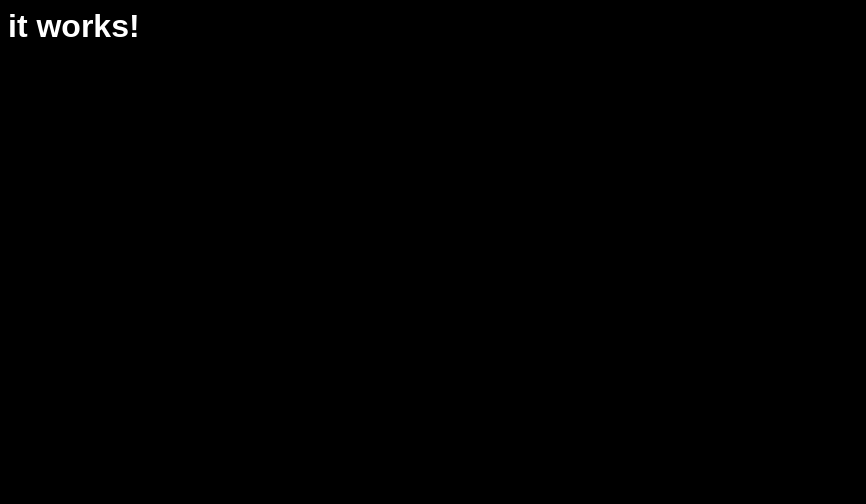
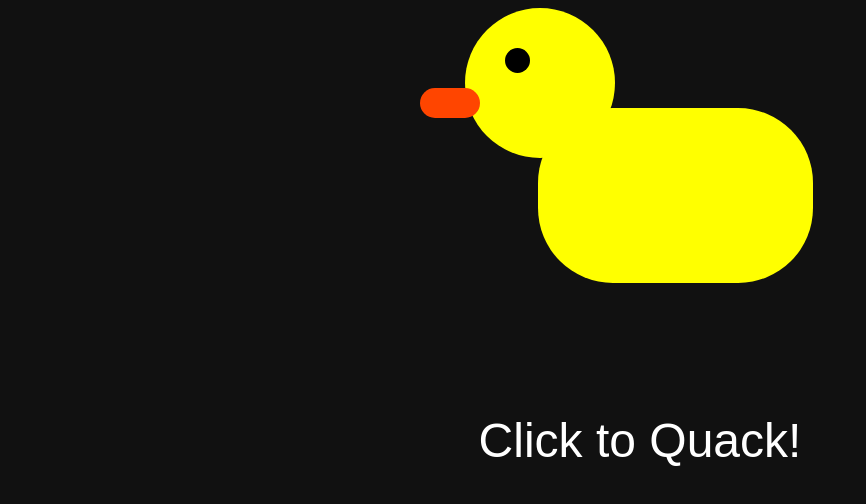
Before and after one commit to kelvinyhf/quack, a website: page src/index.html in a window 1280 px wide. Shown: the whole page, without its empty margins (0-866 px from the left). Drawn offline with Linux system fonts and the light colour scheme.

Commit message:
style: css rubber duck and simple click effect

```diff
--- a/src/index.html
+++ b/src/index.html
@@ -1,10 +1,79 @@
 <body>
-  <h1>it works!</h1>
+  <div class=c>
+    <div class=h>
+      <div class=e></div>
+      <div class=m></div>
+    </div>
+    <div class=b></div>
+  </div>
+  <p id=t>Click to Quack!</p>
   <style>
-    body { background: black; color: white; font-family: sans-serif; }
+    body {
+      background: #111;
+      color: white;
+      font-family: sans-serif;
+      transition: background 0.5s ease;
+      display: flex;
+      flex-direction: column;
+      justify-content: center;
+      align-items: center;
+      gap: 32px;
+    }
+    .c {
+      display: flex;
+      flex-direction: column;
+      align-items: center;
+    }
+    .h {
+      position: relative;
+      transform: translate(-100px, 0);
+      background: yellow;
+      width: 150px;
+      height: 150px;
+      border-radius: 999px;
+    }
+    .e {
+      position: absolute;
+      top: 40px;
+      left: 40px;
+      background: black;
+      width: 25px;
+      height: 25px;
+      border-radius: 999px;
+    }
+    .m {
+      position: absolute;
+      top: 80px;
+      right: 90%;
+      background: orangered;
+      width: 60px;
+      height: 30px;
+      border-radius: 999px;
+    }
+    .b {
+      position: relative;
+      transform: translate(35px, -50px);
+      background: yellow;
+      width: 275px;
+      height: 175px;
+      border-radius: 75px;
+    }
+    #t {
+      font-size: 48px;
+    }
   </style>
   <script>
-    const title = document.querySelector("h1");
-    title.onclick = () => (title.textContent = "you clicked it");
+    const body = document.body;
+    function quack(e) {
+      body.style.transition = "none";
+      body.style.background = "#C85A17";
+      requestAnimationFrame(() => {
+        requestAnimationFrame(() => {
+          body.style.transition = "background 0.5s ease";
+          body.style.background = "#111";
+        });
+      });
+    }
+    window.addEventListener("pointerdown", quack);
   </script>
 </body>
```
